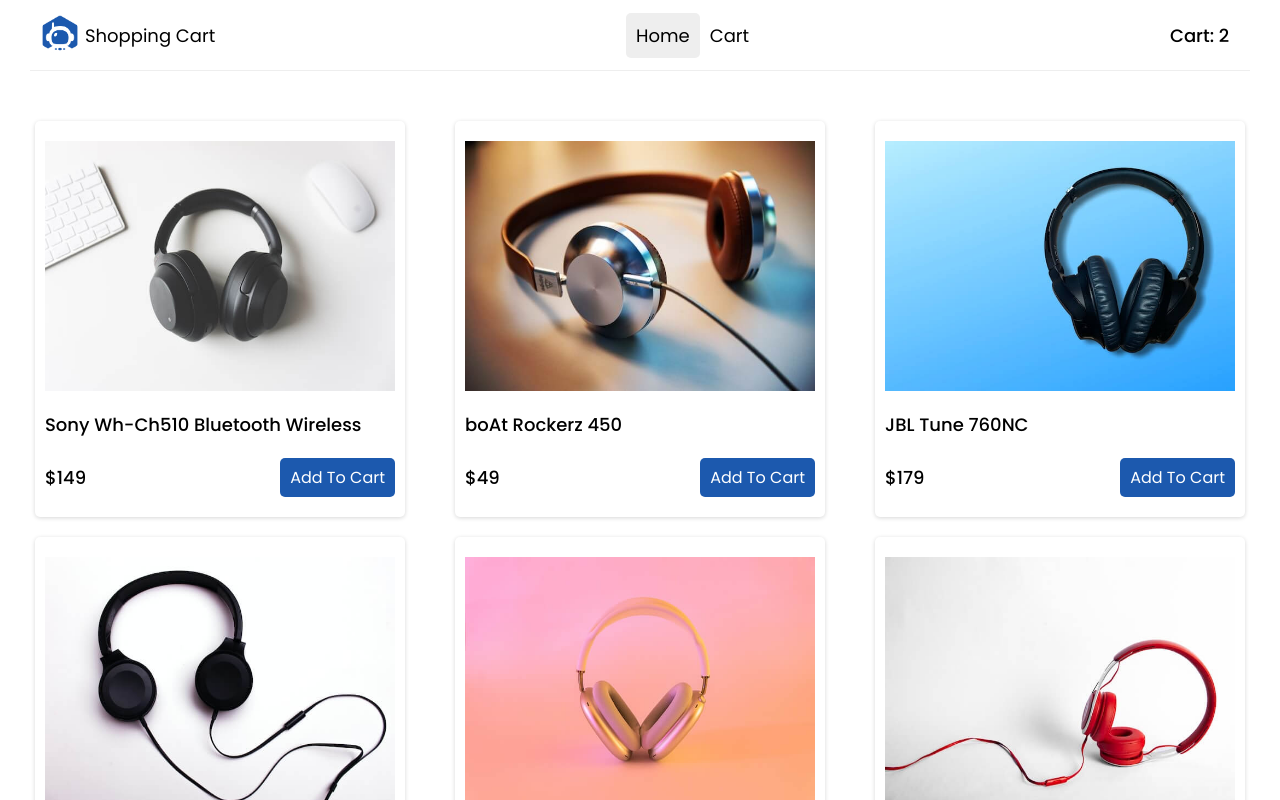
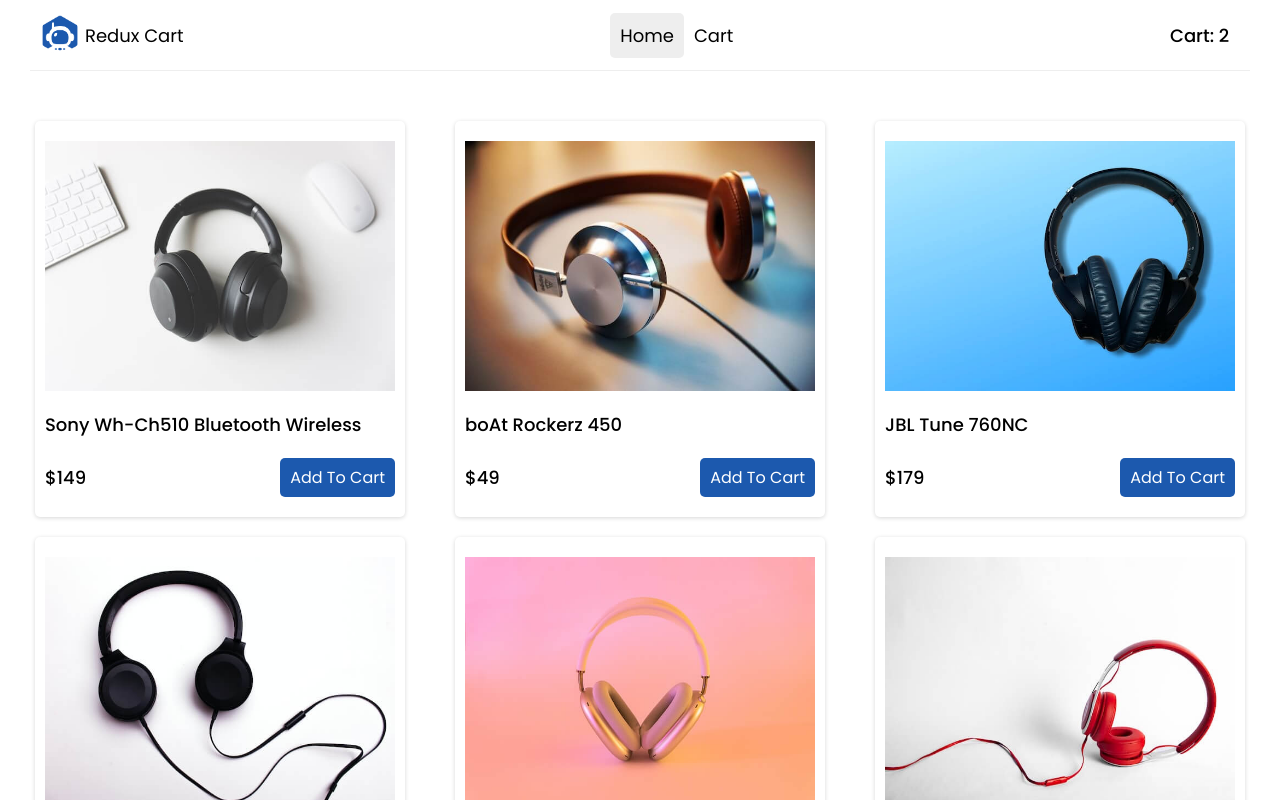
Before and after one commit to kiboma2021/Redux-Shopmate, a React (Create React App) app: page / in a window 1280 px wide. Shown: the top 800 px of the page. Built offline with nearby package versions, Linux system fonts and the light colour scheme.

Commit message:
Update header

```diff
--- a/src/components/Header.js
+++ b/src/components/Header.js
@@ -7,7 +7,7 @@
     <header>
       <Link to="/" className="logo">
         <img src={Logo} alt="Shopmate Logo" />
-        <span>Shopping Cart</span>
+        <span>Redux Cart</span>
       </Link>
       <nav className="navigation">
         <NavLink to="/" className="link" end>Home</NavLink>
```
